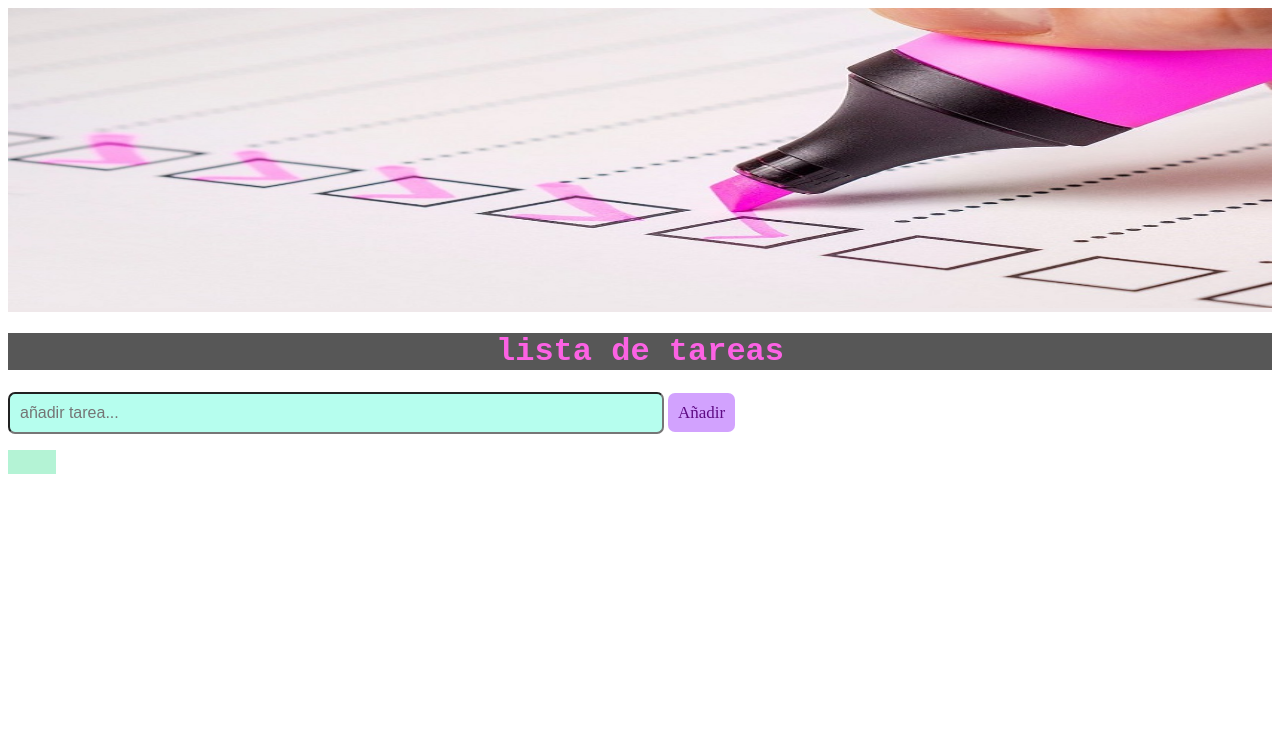
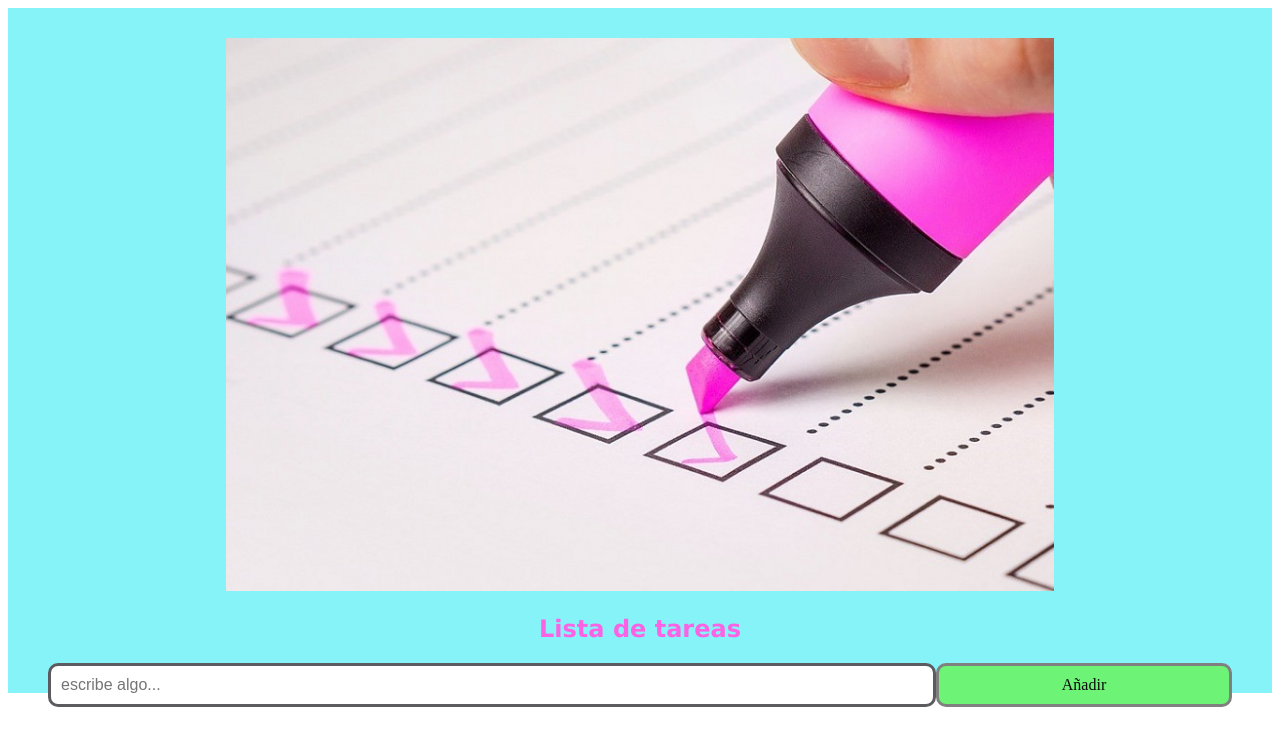
Before and after one commit to Suzowy/todo-list, a plain HTML site: page index.html in a window 1280 px wide. Drawn offline with Linux system fonts and the light colour scheme.

Commit message:
cambios span

```diff
--- a/index.html
+++ b/index.html
@@ -10,13 +10,14 @@
 </head>
 <body>
 
-    <div id="myDIV" class="cabecera"> <img class= "img" src="Cómo organizar tareas sin morir en el intento.jpg" alt=""></div>
-        <h1 class="titulo">lista de tareas</h1>
-        <input type="text" id="miInput" placeholder="añadir tarea...">
-        <span onclick="nuevaTarea()" class="addBoton">Añadir</span>
+    <div id="div" class="header">
+        <img src="Cómo organizar tareas sin morir en el intento.jpg" alt="img">
+        <h2>Lista de tareas</h2>
+        <input type="text" id="input" placeholder="escribe algo...">
+        <span onclick="nuevoElemento()" class="boton">Añadir</span>
       </div>
 
-      <ul id="miLista">
-      </ul>
+      <ul id="lista">
+       </ul>
 </body>
 </html>
--- a/main.js
+++ b/main.js
@@ -1,15 +1,14 @@
 
-var miLista = document.getElementsByTagName("li");
+var myNodelist = document.getElementsByTagName("li");
 var i;
-for (i = 0; i < miLista.length; i++) {
+for (i = 0; i < myNodelist.length; i++) {
   var span = document.createElement("span");
   var txt = document.createTextNode("\u00D7");
   span.className = "close";
   span.appendChild(txt);
-  miLista[i].appendChild(span);
+  myNodelist[i].appendChild(span);
 }
 
-// Click para borrar
 var close = document.getElementsByClassName("close");
 var i;
 for (i = 0; i < close.length; i++) {
@@ -19,21 +18,19 @@ for (i = 0; i < close.length; i++) {
   }
 }
 
-
-// agregar a lista
-function nuevaTarea() {
+function nuevoElemento() {
   var li = document.createElement("li");
-  var inputValue = document.getElementById("miInput").value;
+  var inputValue = document.getElementById("input").value;
   var t = document.createTextNode(inputValue);
   li.appendChild(t);
   if (inputValue === '') {
-    alert("¡escribe algo!");
+    alert("¡no has escrito nada!");
   } else {
-    document.getElementById("miLista").appendChild(li);
+    document.getElementById("lista").appendChild(li);
   }
-  document.getElementById("miInput").value = "";
+  document.getElementById("input").value = "";
 
-  var span = document.createElement(span);
+  var span = document.createElement("span");
   var txt = document.createTextNode("\u00D7");
   span.className = "close";
   span.appendChild(txt);
--- a/styles.css
+++ b/styles.css
@@ -1,59 +1,63 @@
-h1 {
-    font-family: 'Courier New', Courier, monospace;
-    text-align: center;
-    background-color: rgb(87, 87, 87);
-    color: rgba(252, 98, 228, 1);
+* {
+    box-sizing: border-box;
 }
 
 img {
-    width: 100%;
-    height: 300px;
+    width:70%;
+    height: 30%;
 }
 
 ul {
-    justify-content: space-around;
-    position: absolute;
-    padding: 12px 8px 12px 40px;
-    background: #b4f3d5;
-    margin-block-end: 10px;
+    margin: 0px;
+    padding: 0px;
+}
+
+ul li {
+    position: relative;
+    margin-top: 20px;
+    padding: 12px 16px 12px 16px;
+    background: #d1e3d8;
+    font-size: 18px;
+
 }
 
 .close {
     position: absolute;
     right: 0;
     top: 0;
-    background-color: rgb(250, 47, 95);
+    padding: 12px 16px 12px 16px;
+    background-color: #f93c68;
+}
+
+.header {
+    background-color: #85f3f7;
+    padding: 30px 40px;
+    text-align: center;
+}
+
+h2 {
+    color: rgba(252, 98, 228, 1);
+    font-family: 'Lucida Sans', 'Lucida Sans Regular', 'Lucida Grande', 'Lucida Sans Unicode', Geneva, Verdana, sans-serif;
 
 }
 
-.cabecera {
-    background-color: rgba(239, 232, 234, 1);
-    text-align: center;
+input {
+    border: 3px solid rgb(91, 91, 96);
+    border-radius: 10px;
+    width: 75%;
+    padding: 10px;
+    float: left;
+    font-size: 16px;
 }
 
-input {
-    /*margin: 0;*/
-    border-radius: 7px;
-    width: 50%;
+.boton {
     padding: 10px;
+    width: 25%;
+    border: 3px solid grey;
+    background: #6df376;
+    color: #090909;
+    float: left;
+    text-align: center;
     font-size: 16px;
-    background-color: rgb(182, 254, 238);
+    border-radius: 10px;
 }
-
-.addBoton {
-    padding: 10px;
-    width: 15%;
-
-    color: #5e0b84;
-    text-align: center;
-    font-size: 17px;
-    border-radius: 7px;
-    background-color: rgb(210, 162, 254);
-}
-
-@media (max-width: 600px) {
-    .addBoton {
-        display: inline-flex;
-
-    }
-}
```
